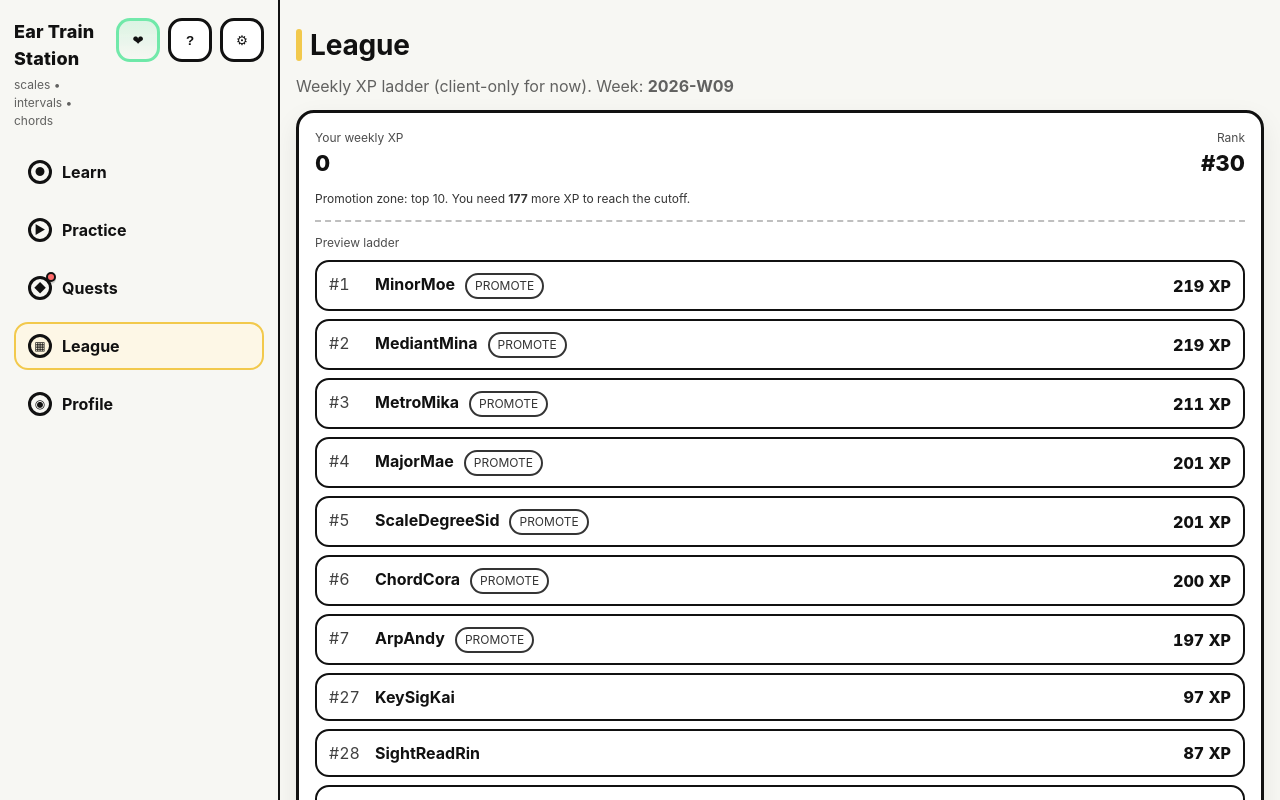
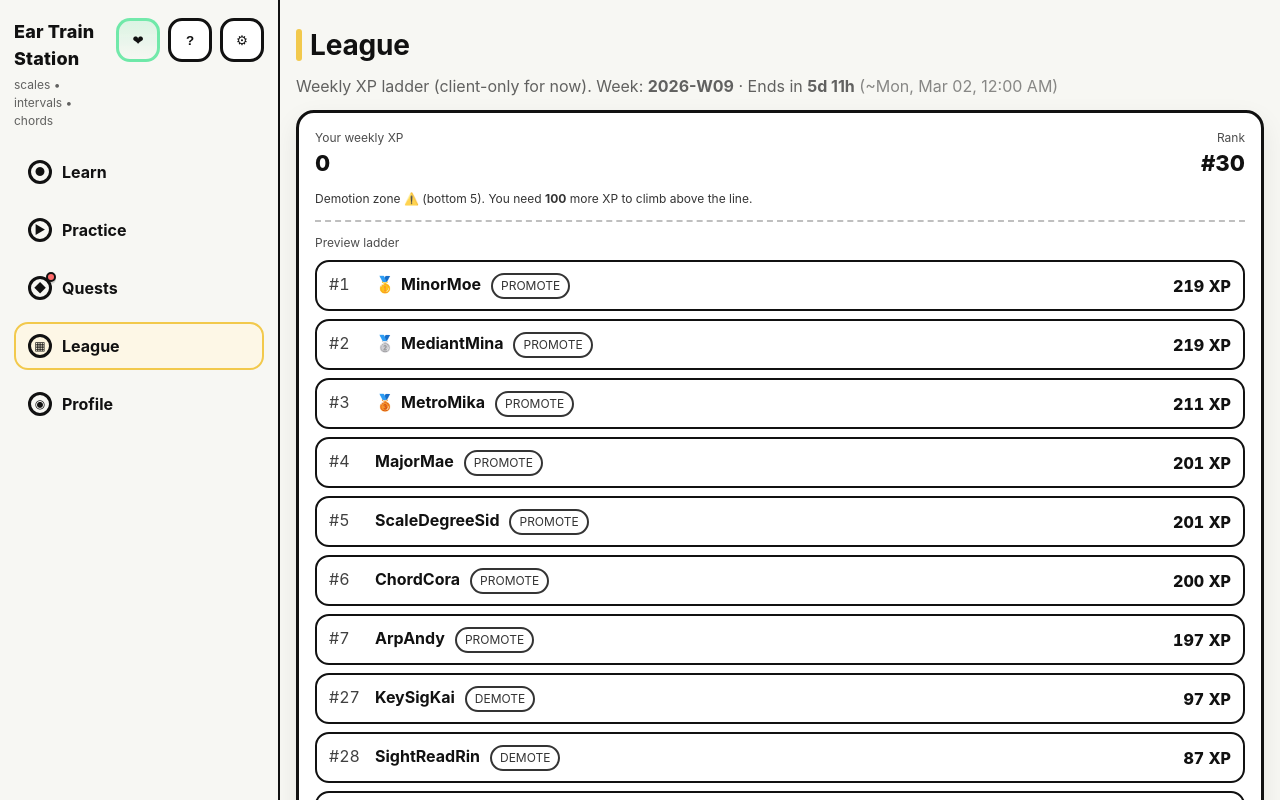
Before and after one commit to wpwcbc/ear-train-station, a React (Vite) app: page /leaderboard in a window 1280 px wide. Shown: the top 800 px of the page. Built offline with nearby package versions, Linux system fonts and the light colour scheme.

Commit message:
League: ends-in countdown + promote/demote affordances

```diff
--- a/src/lib/league.ts
+++ b/src/lib/league.ts
@@ -1,4 +1,4 @@
-import { mulberry32, shuffle } from './rng';
+import { mulberry32, shuffle } from './rng.ts';
 
 export type LeagueState = {
   version: 1;
@@ -36,6 +36,24 @@ export function currentWeekId(d = new Date()): string {
 
   const week = 1 + Math.round((dt.getTime() - firstThu.getTime()) / 604_800_000);
   return `${weekYear}-W${pad2(week)}`;
+}
+
+/**
+ * Local-time league week window: Monday 00:00 → next Monday 00:00.
+ * (Matches the “Monday as week start” rule used in currentWeekId.)
+ */
+export function leagueWeekWindow(now = new Date()): { start: Date; end: Date } {
+  const start = new Date(now.getFullYear(), now.getMonth(), now.getDate());
+  const day = (start.getDay() + 6) % 7; // Monday=0
+  start.setDate(start.getDate() - day);
+  const end = new Date(start);
+  end.setDate(end.getDate() + 7);
+  return { start, end };
+}
+
+export function msUntilLeagueWeekEnds(now = new Date()): number {
+  const { end } = leagueWeekWindow(now);
+  return Math.max(0, end.getTime() - now.getTime());
 }
 
 export function loadLeagueState(totalXp: number, now = new Date()): LeagueState {
--- a/src/pages/LeaguePage.tsx
+++ b/src/pages/LeaguePage.tsx
@@ -1,9 +1,20 @@
 import { useMemo } from 'react';
 import type { Progress } from '../lib/progress';
-import { loadLeagueState, makeLeagueTable } from '../lib/league';
+import { leagueWeekWindow, loadLeagueState, makeLeagueTable, msUntilLeagueWeekEnds } from '../lib/league';
 
 function clamp(n: number, min: number, max: number) {
   return Math.max(min, Math.min(max, n));
+}
+
+function formatEndsIn(ms: number) {
+  const totalSec = Math.max(0, Math.floor(ms / 1000));
+  const days = Math.floor(totalSec / 86400);
+  const hours = Math.floor((totalSec % 86400) / 3600);
+  const mins = Math.floor((totalSec % 3600) / 60);
+
+  if (days > 0) return `${days}d ${hours}h`;
+  if (hours > 0) return `${hours}h ${mins}m`;
+  return `${mins}m`;
 }
 
 export function LeaguePage({ progress }: { progress: Progress }) {
@@ -12,13 +23,21 @@ export function LeaguePage({ progress }: { progress: Progress }) {
   const weeklyXp = Math.max(0, progress.xp - league.weekStartXp);
   const weekId = league.weekId;
 
+  const now = new Date();
+  const { end } = leagueWeekWindow(now);
+  const msLeft = msUntilLeagueWeekEnds(now);
+  const endsIn = formatEndsIn(msLeft);
+  const endsAt = end.toLocaleString(undefined, { weekday: 'short', month: 'short', day: '2-digit', hour: '2-digit', minute: '2-digit' });
+
   const table = useMemo(() => makeLeagueTable({ weekId: weekId || 'week', yourWeeklyXp: weeklyXp, size: 30 }), [weekId, weeklyXp]);
 
   const youIndex = table.findIndex((r) => r.isYou);
   const youRank = youIndex >= 0 ? youIndex + 1 : null;
 
   const PROMOTE_TOP = 10;
+  const DEMOTE_BOTTOM = 5;
   const youInPromote = youRank != null && youRank <= PROMOTE_TOP;
+  const youInDemote = youRank != null && youRank > table.length - DEMOTE_BOTTOM;
 
   const youRow = table.find((r) => r.isYou);
   const thresholdXp = useMemo(() => {
@@ -27,6 +46,15 @@ export function LeaguePage({ progress }: { progress: Progress }) {
   }, [table]);
 
   const gapToPromote = Math.max(0, thresholdXp - (youRow?.weeklyXp ?? 0));
+
+  const demoteCutoffXp = useMemo(() => {
+    const safeRank = table.length - DEMOTE_BOTTOM;
+    const safeRow = table[safeRank - 1];
+    return safeRow ? safeRow.weeklyXp : 0;
+  }, [table]);
+
+  // +1 so the copy feels actionable (“get past the line”).
+  const gapToSafety = Math.max(0, (demoteCutoffXp + 1) - (youRow?.weeklyXp ?? 0));
 
   // Show a slice around the player (Duolingo-ish), but include top ranks.
   const windowed = useMemo(() => {
@@ -53,7 +81,9 @@ export function LeaguePage({ progress }: { progress: Progress }) {
   return (
     <div className="page">
       <h1 className="h1">League</h1>
-      <p className="sub">Weekly XP ladder (client-only for now). Week: <b>{weekId || '—'}</b></p>
+      <p className="sub">
+        Weekly XP ladder (client-only for now). Week: <b>{weekId || '—'}</b> · Ends in <b>{endsIn}</b> <span style={{ opacity: 0.75 }}>(~{endsAt})</span>
+      </p>
 
       <div className="card" style={{ marginTop: 12 }}>
         <div style={{ display: 'flex', justifyContent: 'space-between', gap: 12, flexWrap: 'wrap', alignItems: 'baseline' }}>
@@ -72,6 +102,10 @@ export function LeaguePage({ progress }: { progress: Progress }) {
             <span>
               Promotion zone ✅ (top {PROMOTE_TOP}). Keep it up.
             </span>
+          ) : youInDemote ? (
+            <span>
+              Demotion zone ⚠️ (bottom {DEMOTE_BOTTOM}). You need <b>{gapToSafety}</b> more XP to climb above the line.
+            </span>
           ) : (
             <span>
               Promotion zone: top {PROMOTE_TOP}. You need <b>{gapToPromote}</b> more XP to reach the cutoff.
@@ -84,6 +118,8 @@ export function LeaguePage({ progress }: { progress: Progress }) {
           <div style={{ display: 'grid', gap: 8 }}>
             {windowed.map((r) => {
               const rank = table.findIndex((x) => x.name === r.name) + 1;
+              const medal = rank === 1 ? '🥇' : rank === 2 ? '🥈' : rank === 3 ? '🥉' : null;
+              const inDemote = rank > table.length - DEMOTE_BOTTOM;
               return (
                 <div
                   key={r.name}
@@ -98,12 +134,20 @@ export function LeaguePage({ progress }: { progress: Progress }) {
                     background: r.isYou ? 'linear-gradient(90deg, #fff, rgba(141, 212, 255, 0.28))' : 'var(--card)',
                   }}
                 >
-                  <div style={{ display: 'flex', gap: 10, alignItems: 'baseline' }}>
+                  <div style={{ display: 'flex', gap: 10, alignItems: 'baseline', flexWrap: 'wrap' }}>
                     <div style={{ width: 36, fontVariantNumeric: 'tabular-nums', opacity: 0.8 }}>#{rank}</div>
-                    <div style={{ fontWeight: r.isYou ? 900 : 700 }}>{r.name}</div>
+                    <div style={{ fontWeight: r.isYou ? 900 : 700 }}>
+                      {medal ? <span style={{ marginRight: 6 }}>{medal}</span> : null}
+                      {r.name}
+                    </div>
                     {rank <= PROMOTE_TOP ? (
                       <span style={{ fontSize: 12, opacity: 0.85, border: '2px solid var(--ink)', borderRadius: 999, padding: '2px 8px', background: '#fff' }}>
                         PROMOTE
+                      </span>
+                    ) : null}
+                    {inDemote ? (
+                      <span style={{ fontSize: 12, opacity: 0.85, border: '2px solid var(--ink)', borderRadius: 999, padding: '2px 8px', background: '#fff' }}>
+                        DEMOTE
                       </span>
                     ) : null}
                   </div>
```
Also changed, not shown: 1 other file (tests, documents, lock files or other folders).
